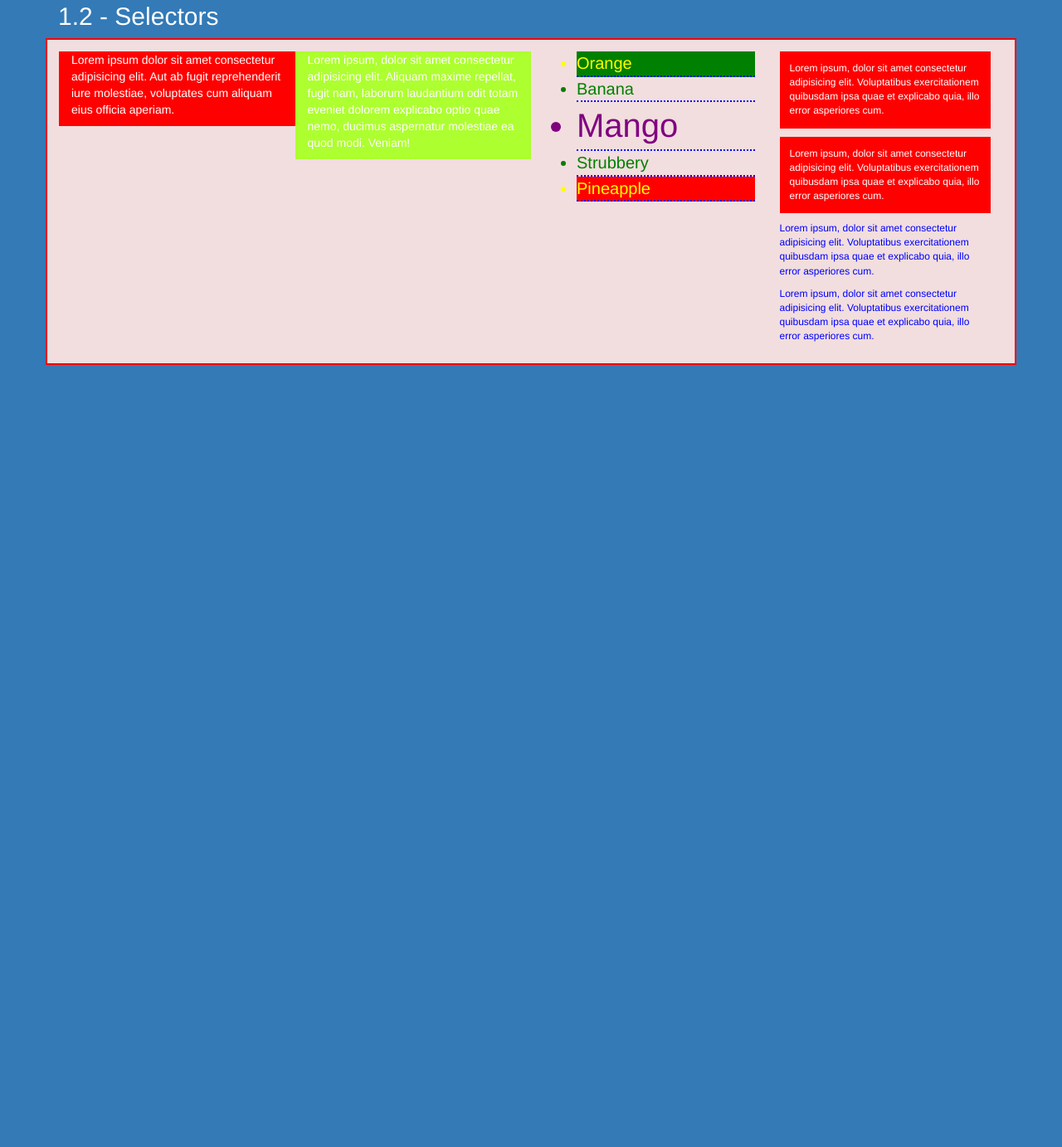
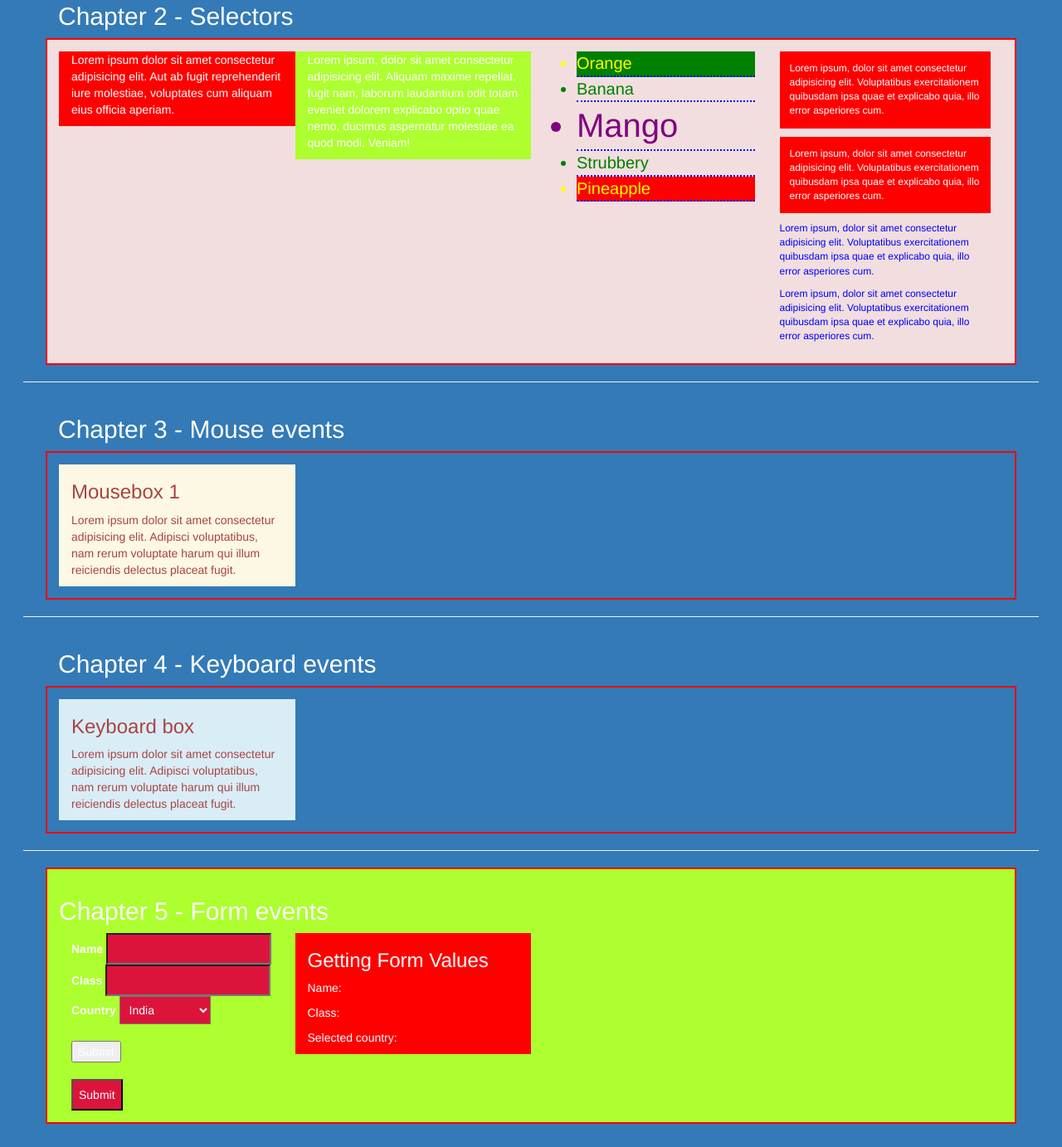
Before and after one commit to mk-softdev/jQuery, a plain HTML site: page index.html in a window 1280 px wide. Shown: the part 517-1900 px from the top of the page at 83% size. Before the commit the page ends 985 px from the top, so only its background shows below. Drawn offline with nearby package versions, Linux system fonts and the light colour scheme.

Commit message:
'advanced'

```diff
--- /dev/null
+++ b/form.js
@@ -0,0 +1,39 @@
+$(document).ready(function(){
+    $('#name, #class, #country').focus(function(){
+        $(this).css({'background-color':'blue','color':'white'})
+        let nm = $('#name').val();
+        $('#getName').html('Name: '+nm);
+
+        let cl = $('#class').val();
+        $('#getClass').html('Class: '+cl);
+
+    })
+    $('#name, #class, #country').blur(function(){
+        $(this).css({'background-color':'white','color':'black'})
+    })
+
+    $('#country').change(function(){
+        $(this).css({'background-color':'red','color':'white'})
+        let a = $(this).val();
+        $('#getCountry').html('Selected country: '+a);
+    })
+
+    $('#name').select(function(){
+        $(this).css({'background-color':'yellow','color':'green'})
+    })
+
+
+
+    $('#submit').click(function(){
+        let cn = $('#name').val()
+        let cc = $('#class').val()
+        let ccnt = $('#country').val()
+        console.log(cn, cc, ccnt);
+    })
+
+    $('#myForm').submit(function(){
+        alert('Form Submitted');
+    })
+
+
+})
--- a/index.html
+++ b/index.html
@@ -31,13 +31,20 @@
         .bg-2 {
             background-color: greenyellow;
         }
+
+        input,
+        select,
+        option {
+            padding: .5em;
+            background-color: crimson;
+        }
     </style>
 </head>
 
 <body class="bg-primary">
     <h1>jQuery templates</h1>
     <div class="container">
-        <h2>1.1 - jQuery Demo -- works on console api</h2>
+        <h2>Chapter 1 - jQuery Demo -- works on console api</h2>
 
         <div class="row bg-success text-danger p-2">
             <div class="col-md-6 bg-warning" id="box1">
@@ -73,7 +80,7 @@
     </script>
     <hr>
     <div class="container">
-        <h2>1.2 - Selectors</h2>
+        <h2>Chapter 2 - Selectors</h2>
         <div class="row bg-danger">
             <div class="col-md-3 bg-1" id="box3">
                 <p>
@@ -100,30 +107,139 @@
             </div>
 
             <div class="col-md-3 text-info">
-                <p>Lorem ipsum, dolor sit amet consectetur adipisicing elit. Voluptatibus exercitationem quibusdam ipsa quae et explicabo quia, illo error asperiores cum.</p>
-                <p>Lorem ipsum, dolor sit amet consectetur adipisicing elit. Voluptatibus exercitationem quibusdam ipsa quae et explicabo quia, illo error asperiores cum.</p>
-                <p>Lorem ipsum, dolor sit amet consectetur adipisicing elit. Voluptatibus exercitationem quibusdam ipsa quae et explicabo quia, illo error asperiores cum.</p>
-                <p>Lorem ipsum, dolor sit amet consectetur adipisicing elit. Voluptatibus exercitationem quibusdam ipsa quae et explicabo quia, illo error asperiores cum.</p>
+                <p>Lorem ipsum, dolor sit amet consectetur adipisicing elit. Voluptatibus exercitationem quibusdam ipsa
+                    quae et explicabo quia, illo error asperiores cum.</p>
+                <p>Lorem ipsum, dolor sit amet consectetur adipisicing elit. Voluptatibus exercitationem quibusdam ipsa
+                    quae et explicabo quia, illo error asperiores cum.</p>
+                <p>Lorem ipsum, dolor sit amet consectetur adipisicing elit. Voluptatibus exercitationem quibusdam ipsa
+                    quae et explicabo quia, illo error asperiores cum.</p>
+                <p>Lorem ipsum, dolor sit amet consectetur adipisicing elit. Voluptatibus exercitationem quibusdam ipsa
+                    quae et explicabo quia, illo error asperiores cum.</p>
             </div>
 
         </div>
     </div>
 
-<script>
-    $(document).ready(function(){
-        // $('*').css({'background':'indigo'});
-        $('#fruits').css({'font-size':'20px','color':'green'});
-        $('#fruits li').css({'border-bottom':'dotted 2px blue'});
-        $('#fruits li:first-child').css({'background':'green','color':'yellow'});
-        $('#fruits li:last-child').css({'background':'red','color':'yellow'});
-        $('#fruits li:eq(2)').css({'font-size':'40px'});
-        $('#fruits li.fav').css({'color':'purple'});
-        $('.row').css({'border':'solid 2px red'});
-        $('.text-info').css({'font-size':'12px'})
-        $('.text-info p').css({'color':'blue'})
-        $('.text-info p:lt(2)').css({'background':'red','color':'white','padding':'1em'})
-    })
+    <script>
+        $(document).ready(function () {
+            // $('*').css({'background':'indigo'});
+            $('#fruits').css({ 'font-size': '20px', 'color': 'green' });
+            $('#fruits li').css({ 'border-bottom': 'dotted 2px blue' });
+            $('#fruits li:first-child').css({ 'background': 'green', 'color': 'yellow' });
+            $('#fruits li:last-child').css({ 'background': 'red', 'color': 'yellow' });
+            $('#fruits li:eq(2)').css({ 'font-size': '40px' });
+            $('#fruits li.fav').css({ 'color': 'purple' });
+            $('.row').css({ 'border': 'solid 2px red' });
+            $('.text-info').css({ 'font-size': '12px' })
+            $('.text-info p').css({ 'color': 'blue' })
+            $('.text-info p:lt(2)').css({ 'background': 'red', 'color': 'white', 'padding': '1em' })
+        })
+    </script>
+
+    <hr>
+    <div class="container">
+        <h2>Chapter 3 - Mouse events</h2>
+        <div class="row">
+            <div class="col-md-3 bg-warning text-danger" id="mousebox">
+                <h3>Mousebox 1</h3>
+                <p>Lorem ipsum dolor sit amet consectetur adipisicing elit. Adipisci voluptatibus, nam rerum voluptate
+                    harum qui illum reiciendis delectus placeat fugit.</p>
+            </div>
+        </div>
+    </div>
+
+    <script>
+        $(document).ready(function () {
+            $('#mousebox').click(function () {
+                $('#mousebox').css({ 'background-color': 'red', 'color': 'white' })
+                let a = $('#mousebox').html();
+                console.log(a);
+            })
+            $('#mousebox').dblclick(function () {
+                $('#mousebox').css({ 'background': 'blue', 'color': 'yellow' })
+            })
+            $('#mousebox').contextmenu(function () {
+                $('#mousebox').css({ 'background': 'orange', 'color': 'indigo' })
+            })
+
+            $('#mousebox').mouseenter(function () {
+                $('#mousebox').css({ 'background': 'indigo', 'color': 'tan' })
+            })
+
+            $('#mousebox').mouseleave(function () {
+                $('#mousebox').css({ 'background': 'white', 'color': 'black' })
+            })
+
+
+        })
+    </script>
+    <hr>
+    <div class="container">
+        <h2>Chapter 4 - Keyboard events</h2>
+        <div class="row">
+            <div class="col-md-3 bg-info text-danger" id="keyboard">
+                <h3>Keyboard box</h3>
+                <p>Lorem ipsum dolor sit amet consectetur adipisicing elit. Adipisci voluptatibus, nam rerum voluptate
+                    harum qui illum reiciendis delectus placeat fugit.</p>
+            </div>
+        </div>
+
+        <script>
+            $(document).ready(function () {
+                $('body').keypress(function () {
+                    // $(this).css({'background':'yellow'});
+                })
+                $('body').keyup(function () {
+                    // $(this).css({'background':'red'});
+                })
+                $('body').keydown(function () {
+                    // $(this).css({'background':'indigo'});
+                })
+
+
+            })
+        </script>
+
+    </div>
+    <hr>
+    <div class="container">
+        <div class="row bg-2 text-white">
+            <h2>Chapter 5 - Form events</h2>
+            <div class="col-md-3">
+
+
+
+
+                <form id="myForm">
+                    <label for="name">Name</label> <input type="text" name="name" id="name"><br>
+
+                    <label for="class">Class</label> <input type="text" name="class" id="class"><br>
+                    <label for="country">Country</label>
+                    <select name="country" id="country">
+                        <option value="India">India</option>
+                        <option value="Pakistan">Pakistan</option>
+                        <option value="Nepal">Nepal</option>
+                        <option value="Bangladesh">Bangladesh</option>
+                        <option value="Bhutan">Bhutan</option>
+                    </select>
+                    <br><br>
+                    <button type="button" id="submit">Submit</button>
+                    <br><br>
+                    <input type="submit" value="Submit">
+                </form>
+
+            </div>
+            <div class="col-md-3 bg-1">
+                <h3>Getting Form Values</h3>
+                <p id="getName">Name: </p>
+                <p id="getClass">Class: </p>
+                <p id="getCountry">Selected country: </p>
+            </div>
+        </div>
+    </div>
+<script src="form.js">
 </script>
+
 
 </body>
 
```
